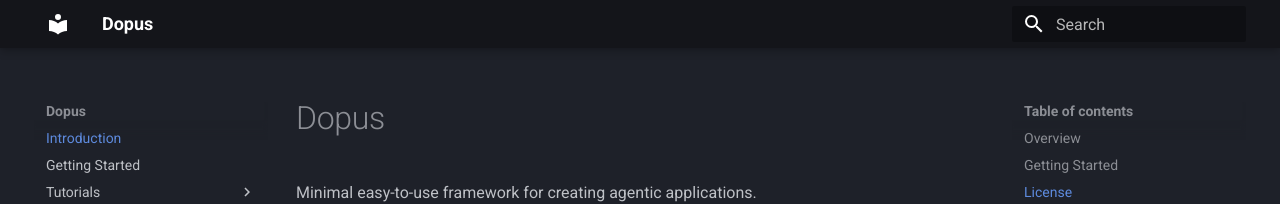
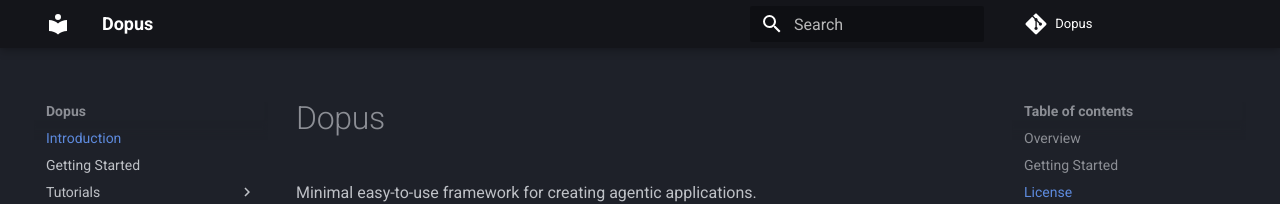
Before and after one commit to MashDevel/Dopus, an MkDocs documentation site: the page built from docs/README.md, in a window 1280 px wide. Shown: the top 204 px of the page. Built offline with MkDocs 1.6.1 and Material for MkDocs 9.7.7, drawn with Linux system fonts in a browser that asks for light colours; comment, search, counter and statistics services are not loaded.

Commit message:
update doc to include repo link

```diff
--- a/mkdocs.yml
+++ b/mkdocs.yml
@@ -8,6 +8,9 @@ nav:
     - Using Pydantic Models: guides/using_pydantic_models.md
   # - Contributing: CONTRIBUTING.md
   - API Reference: api.md
+
+repo_name: Dopus
+repo_url: https://github.com/MashDevel/Dopus
 
 theme:
   name: 'material'
```
